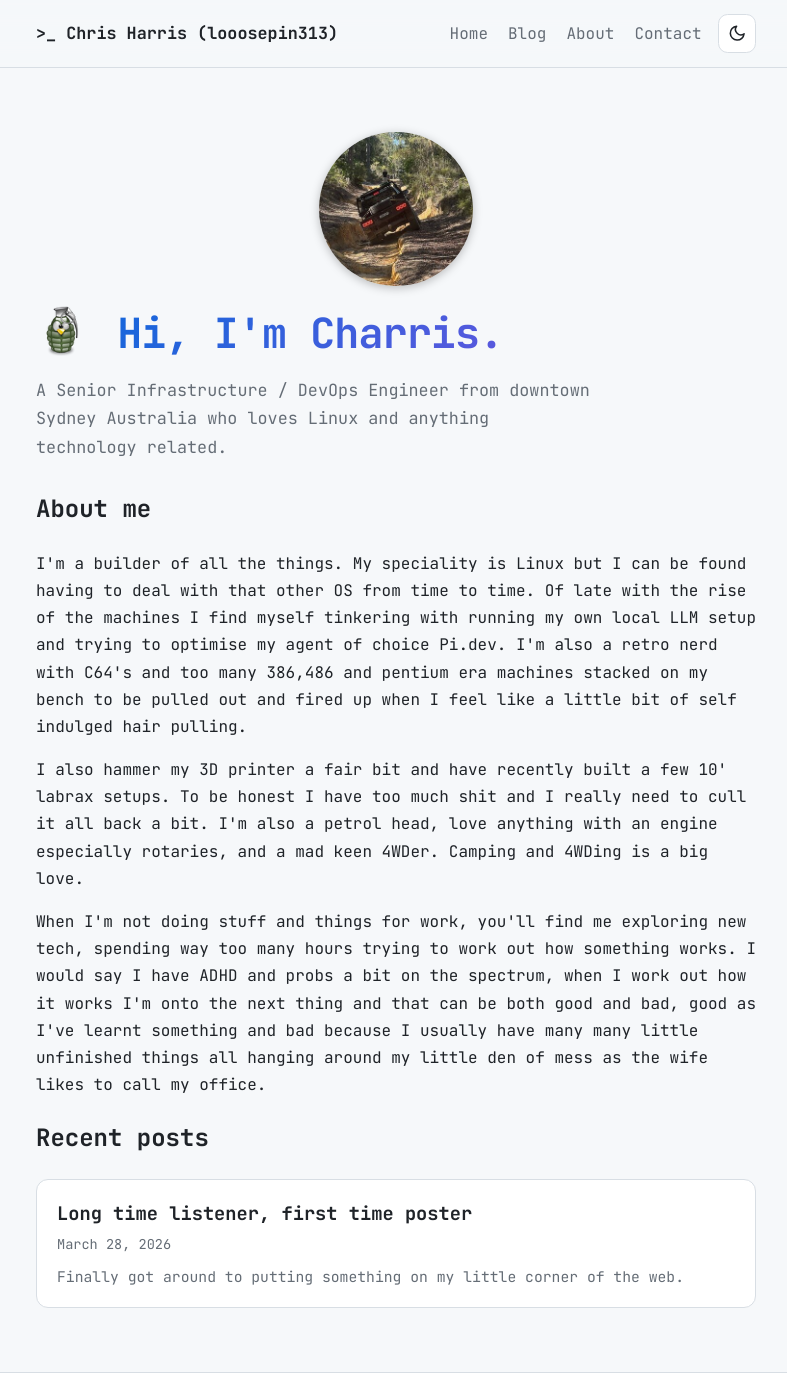
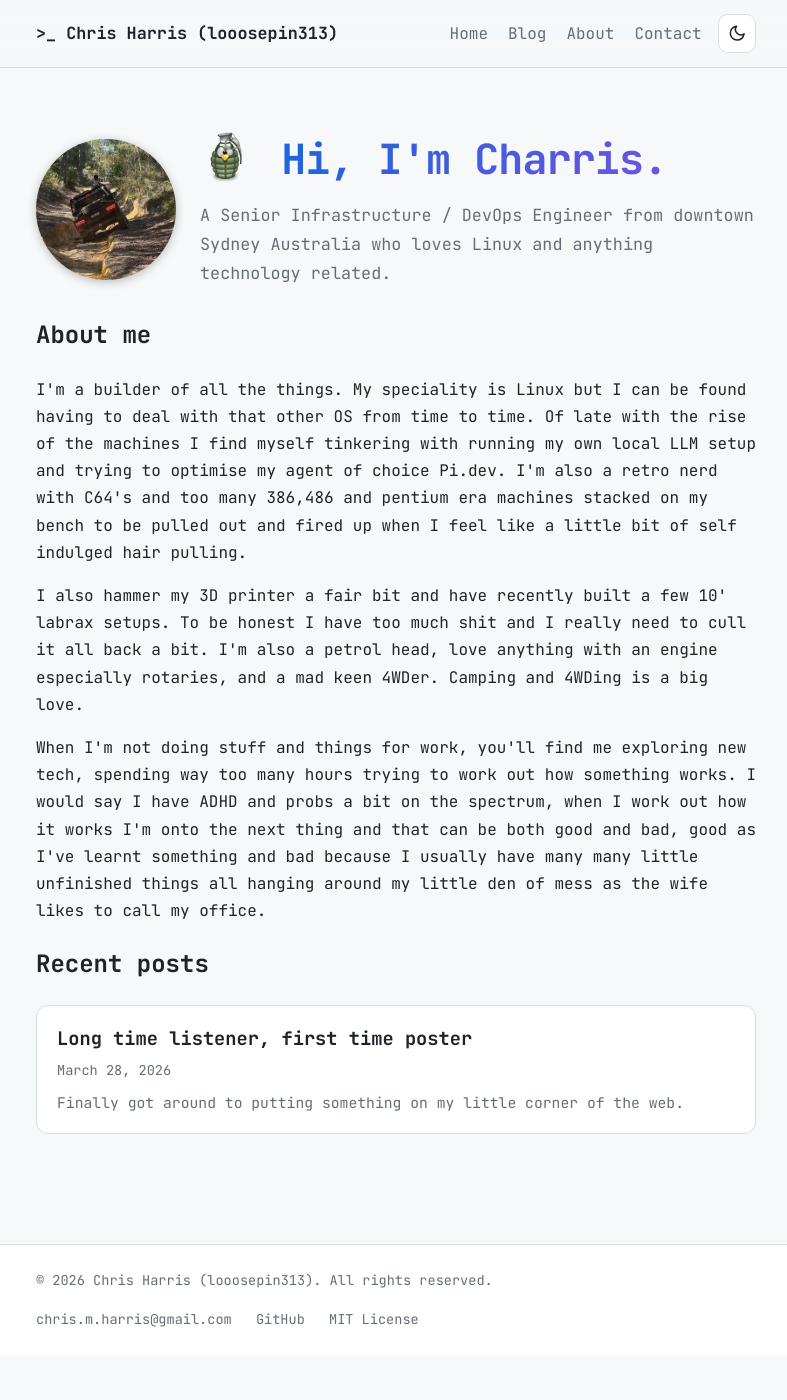
Before and after one commit to loosepin313/loosepin313.github.io, a Jekyll site: the page built from index.md, in a window 1280 px wide and 1400 px high. Shown: the whole window, without its empty margins (244-1031 px from the left). Built offline with Jekyll 4.4.1, drawn with Linux system fonts in a browser that asks for light colours.

Commit message:
Move profile image left of hero text

```diff
--- a/assets/css/style.css
+++ b/assets/css/style.css
@@ -249,11 +249,17 @@ main.container {
     padding: 1.5rem 0 0.5rem;
 }
 
+.hero-intro {
+    display: flex;
+    align-items: center;
+    gap: 1.5rem;
+}
+
 .hero .profile-img {
     display: block;
-    width: clamp(96px, 12vw, 160px);
+    flex-shrink: 0;
+    width: clamp(88px, 14vw, 140px);
     height: auto;
-    margin: 0 auto 1.25rem;
     border-radius: 50%;
     object-fit: cover;
     box-shadow: 0 2px 10px rgba(0, 0, 0, 0.25);
--- a/index.md
+++ b/index.md
@@ -4,9 +4,13 @@ title: Home
 ---
 
 <section class="hero">
-    <img class="profile-img" src="/assets/images/crh313-320.jpg" alt="Charris" width="320" height="320">
-    <h1><img class="hero-logo" src="/assets/images/loosepin313-64.png" alt="" width="64" height="64"> Hi, I'm Charris.</h1>
-    <p class="lede">A Senior Infrastructure / DevOps Engineer from downtown Sydney Australia who loves Linux and anything technology related.</p>
+    <div class="hero-intro">
+        <img class="profile-img" src="/assets/images/crh313-320.jpg" alt="Charris" width="320" height="320">
+        <div class="hero-text">
+            <h1><img class="hero-logo" src="/assets/images/loosepin313-64.png" alt="" width="64" height="64"> Hi, I'm Charris.</h1>
+            <p class="lede">A Senior Infrastructure / DevOps Engineer from downtown Sydney Australia who loves Linux and anything technology related.</p>
+        </div>
+    </div>
 </section>
 
 <section>
```
